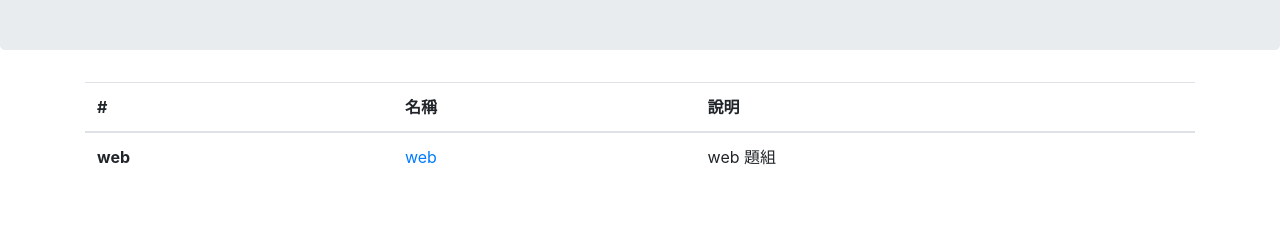
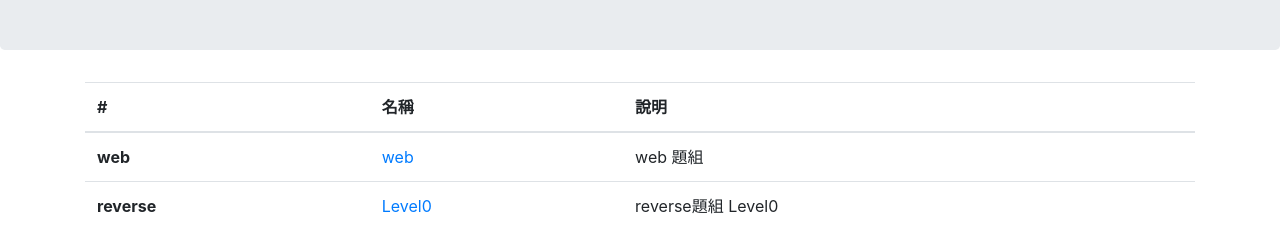
Before and after one commit to jason3e7/2356047900, a plain HTML site: page docs/index.html in a window 1280 px wide. Shown: the part 172-424 px from the top of the page. Drawn offline with Linux system fonts and the light colour scheme.

Commit message:
reverseLevel0_easyCTFhexedit AC

```diff
--- a/docs/index.html
+++ b/docs/index.html
@@ -30,6 +30,11 @@
         <td><a href="https://jason3e7.github.io/2356047904/">web</a></td>
         <td>web 題組</td>
       </tr>
+      <tr>
+        <th scope="row">reverse</th>
+        <td><a href="reveal.html?name=reverseLevel0">Level0</a></td>
+        <td>reverse題組 Level0</td>
+      </tr>
     </tbody>
   </table>
 </div>
```
Also changed, not shown: 2 other files.
